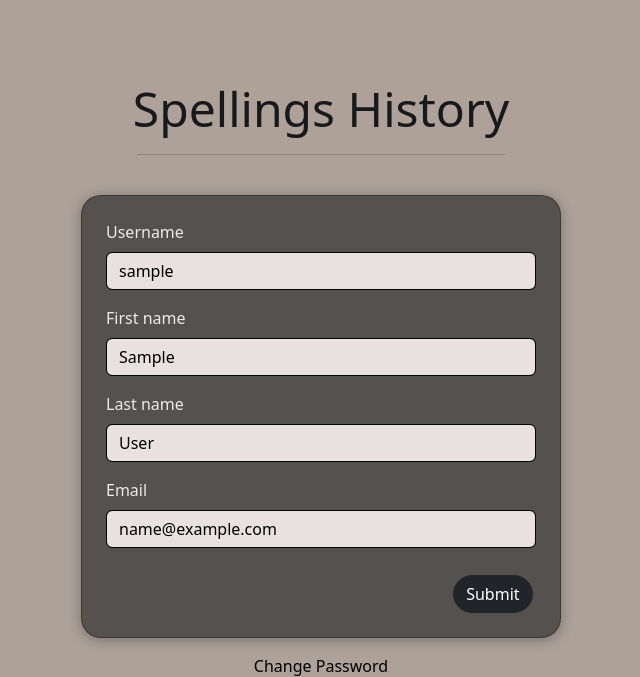
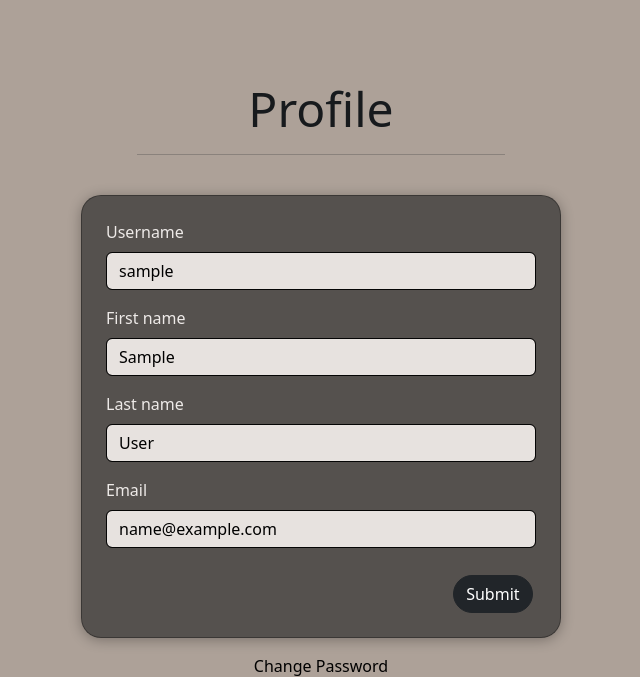
Before and after one commit to Koji255/spella, a Django app: page /users/profile in a window 1280 px wide. Shown: the part 50-727 px from the top of the page, without its empty margins (319-959 px from the left). Run offline with Django 5.2, Linux system fonts and the light colour scheme; the visitor is signed in with stand-in values (Sample User, id 1).

Commit message:
Update profile.html

```diff
--- a/users/templates/users/profile.html
+++ b/users/templates/users/profile.html
@@ -8,7 +8,7 @@
     <div name="form" style="max-width: fit-content; margin-top: 5pc; margin-left: auto; margin-right: auto;">
         <center>
             <h1 style="margin-top: 4rem !important; color: #171a1d; background: none; border: none; font-size:3rem; font-weight: 500;">
-                Spellings History
+                Profile
             </h1>
 
             <hr style="width: 23rem;">
```
